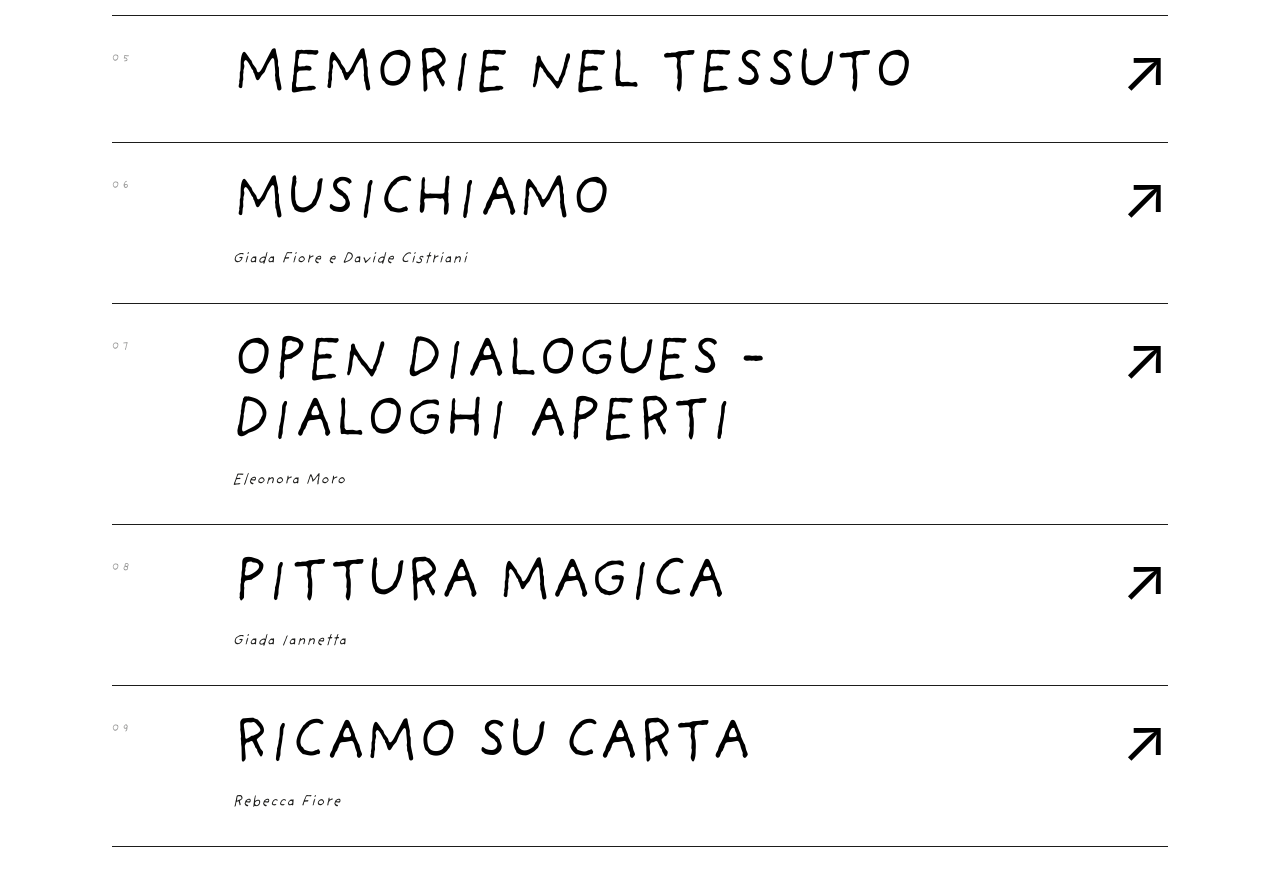
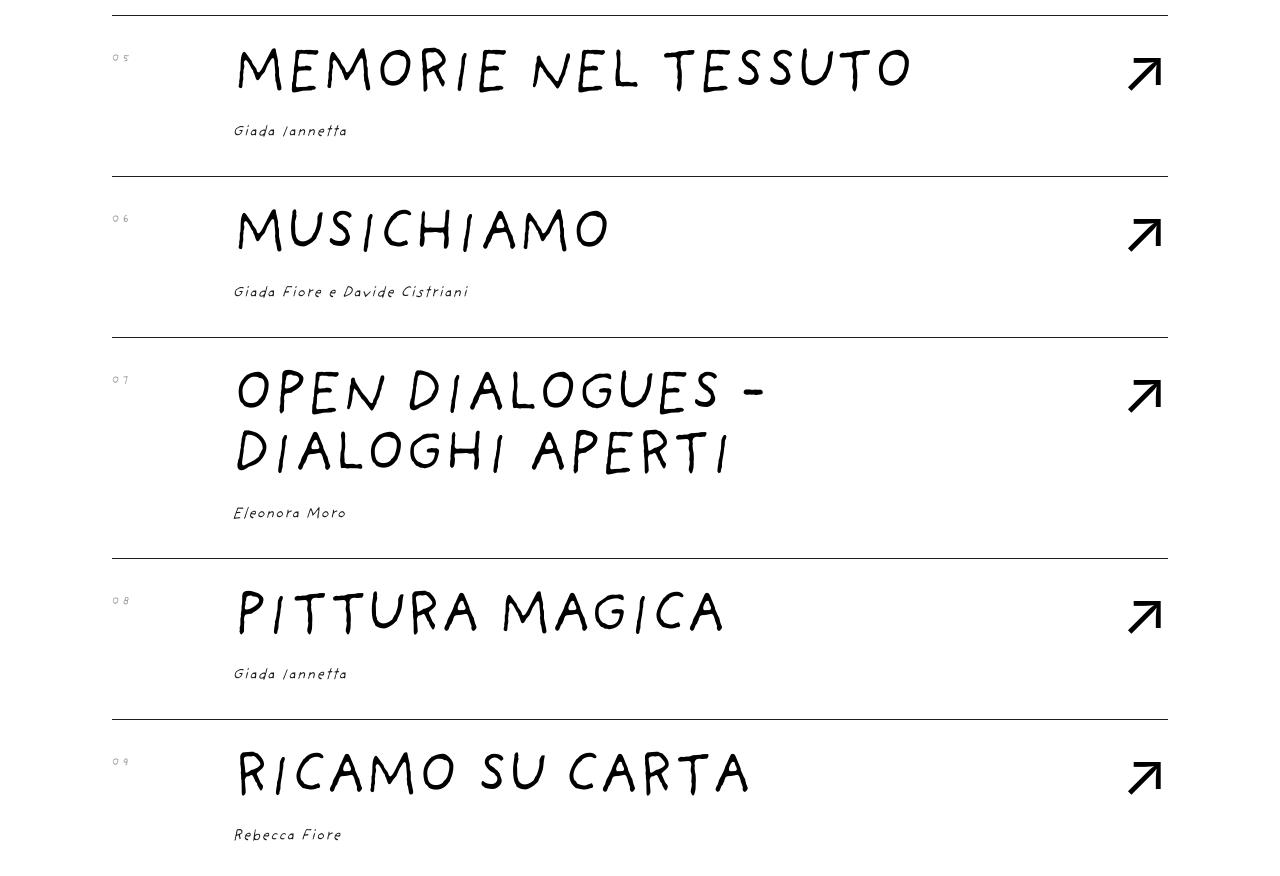
Before and after one commit to carofra/statte-site, a Next.js app: page / in a window 1280 px wide. Shown: the part 7460-8336 px from the top of the page. Built offline with nearby package versions, Linux system fonts and the light colour scheme.

Commit message:
update memorie nel tessuto details
Co-authored-by: Cursor <cursoragent@cursor.com>

```diff
--- a/data/labs.js
+++ b/data/labs.js
@@ -233,9 +233,10 @@ const labsSource = [
     id: "memorie-nel-tessuto",
     slug: "memorie-nel-tessuto",
     title: "MEMORIE NEL TESSUTO",
-    curator: "",
+    curator: "Giada Iannetta",
     priceEuro: 35,
     audience: "Dai 10 anni (pensato per un pubblico adulto)",
+    schedule: ["Venerdì 26 giugno · 17:00"],
     description:
       "Un laboratorio di tintura naturale sul tessuto, tra gesto individuale e opera condivisa. Ogni partecipante realizza la propria bandana con tecniche di immersione, stampa e segno, mentre il gruppo interviene insieme su un grande tessuto collettivo fatto di impronte e tracce vegetali: una mappa sensibile che racconta il rapporto tra gesto, comunità e territorio. Qui il processo conta più del risultato.",
     requirements: "Non è richiesta alcuna competenza.",
```
